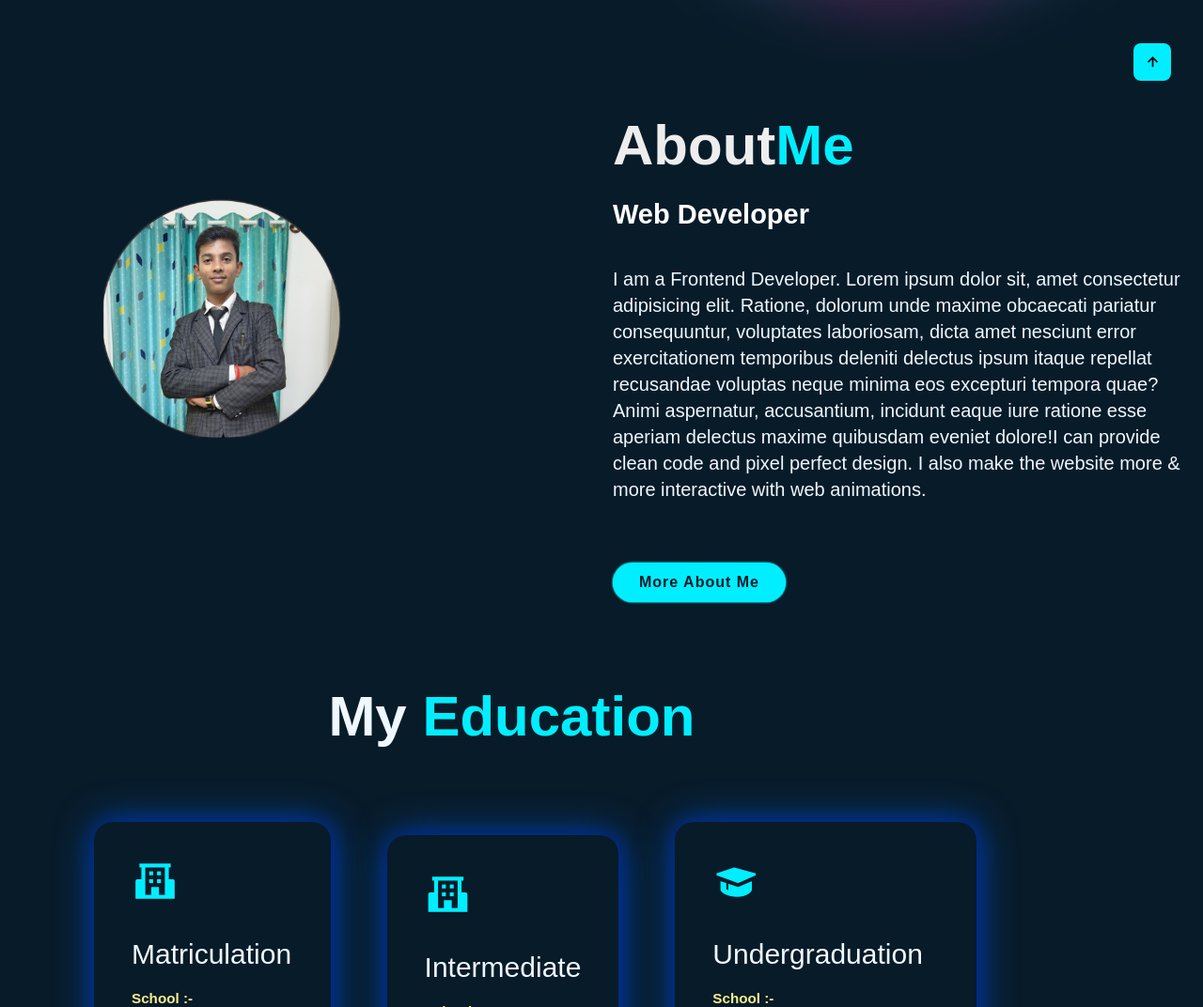
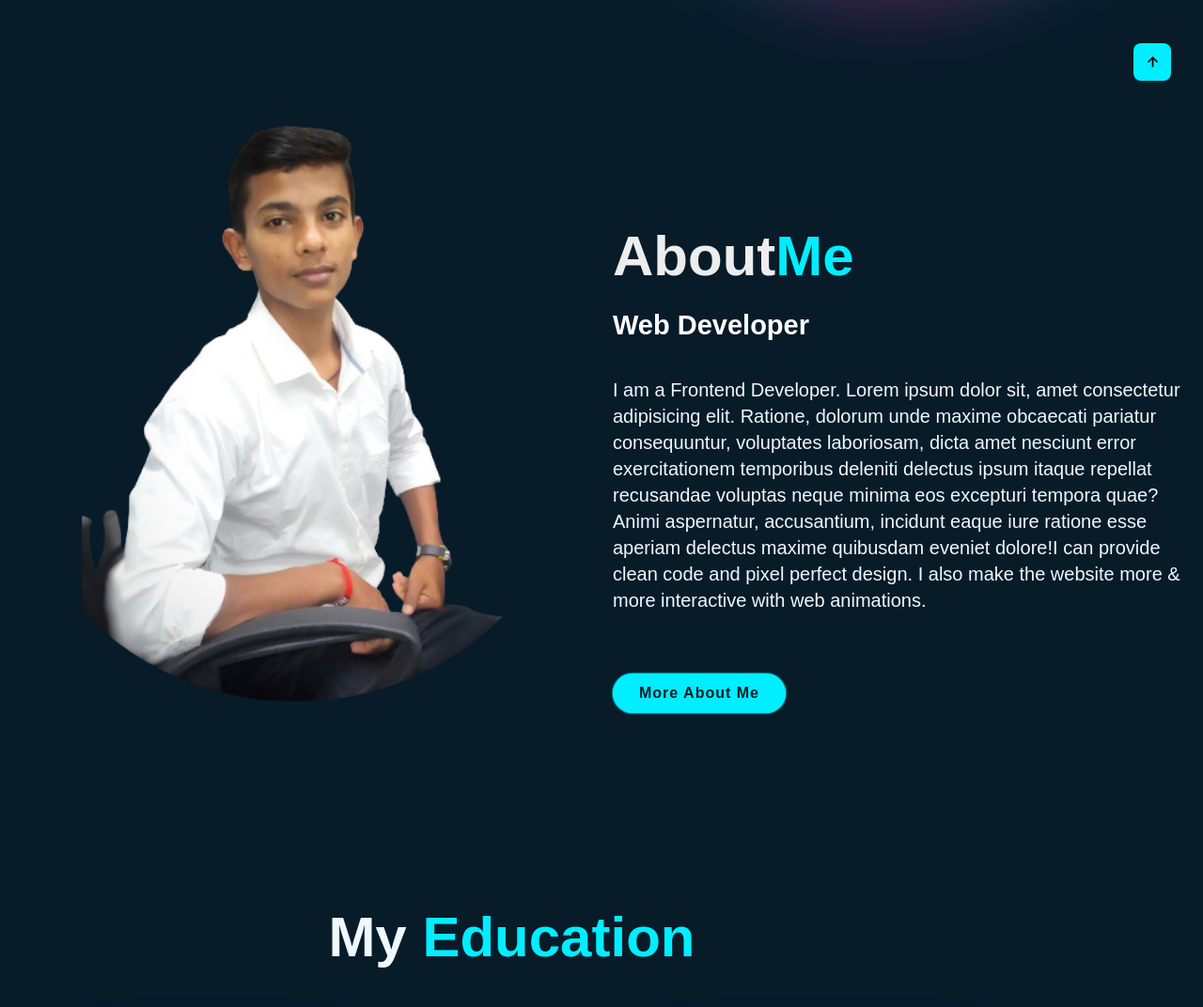
Before and after one commit to AnuJ221011/My-Portfolio, a plain HTML site: page index.html in a window 1280 px wide. Shown: the part 680-1752 px from the top of the page at 94% size. Drawn offline with nearby package versions, Linux system fonts and the light colour scheme.

Commit message:
Second Commit

```diff
--- a/index.html
+++ b/index.html
@@ -40,7 +40,7 @@
 
     <section class="about" id="about">
         <div class="about-img">
-            <img src="photoCircle.png" alt="">
+            <img src="cropped-Anuj_photo.png" alt="">
         </div>
         <div class="about-text">
             <h2>About<span>Me</span></h2>
--- a/style.css
+++ b/style.css
@@ -495,9 +495,9 @@ section{
 .row:hover img{
     transform:scale(1.1);
 }
-.row:hover .layer{
+/* .row:hover .layer{
     height:100%;
-}
+} */
 .contact{
     display: grid;
     grid-template-columns: repeat(2,1fr);
```
Also changed, not shown: Anuj_photo.png (added), cropped-Anuj_photo.png (added).
